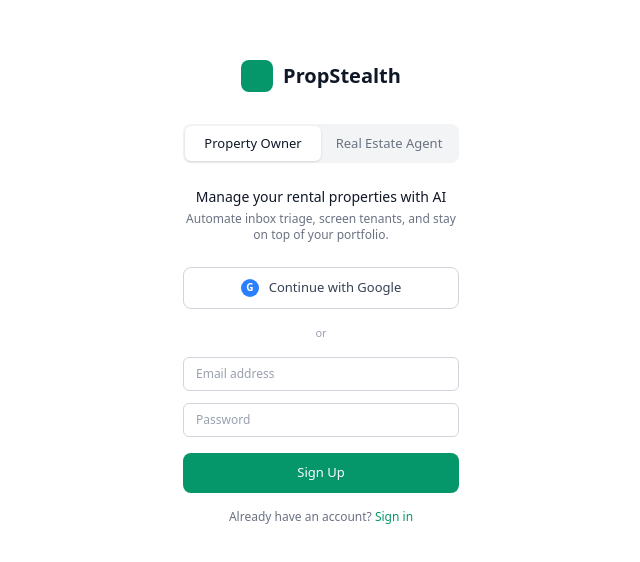
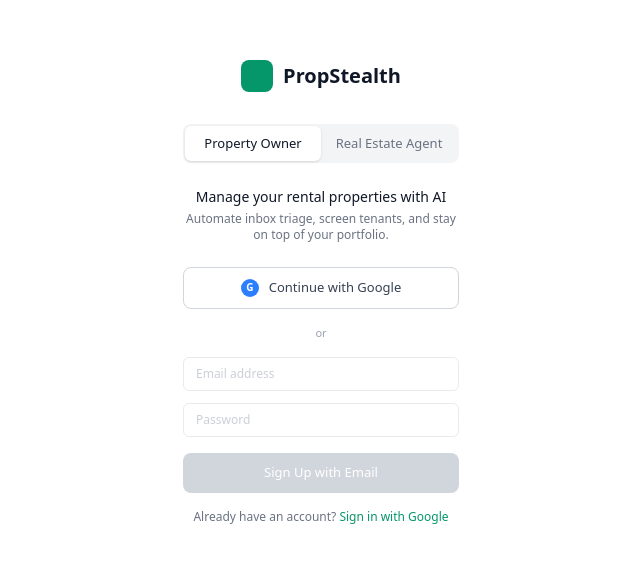
Before and after one commit to ascii27/prop-stealth, a Next.js app in the folder web/: page /login in a window 1280 px wide. Shown: the part 108-670 px from the top of the page, without its empty margins (319-959 px from the left). Built offline with nearby package versions, Linux system fonts and the light colour scheme.

Commit message:
feat: update login page with real Google OAuth link and disabled email fields

```diff
--- a/web/src/app/(auth)/login/page.tsx
+++ b/web/src/app/(auth)/login/page.tsx
@@ -1,7 +1,6 @@
 "use client";
 
-import { useState } from "react";
-import Link from "next/link";
+import { useState, useEffect } from "react";
 
 type Role = "owner" | "agent";
 
@@ -20,7 +19,7 @@
   const [role, setRole] = useState<Role>("owner");
 
   const { headline, sub } = messaging[role];
-  const dashboardHref = role === "owner" ? "/owner" : "/agent";
+  const googleAuthUrl = `/api/auth/google?role=${role}`;
 
   return (
     <div className="min-h-screen bg-white flex items-center justify-center">
@@ -56,48 +55,84 @@
         </div>
 
         {/* Messaging */}
-        <p className="text-sm font-medium text-gray-900 text-center mb-1">{headline}</p>
+        <p className="text-sm font-medium text-gray-900 text-center mb-1">
+          {headline}
+        </p>
         <p className="text-xs text-gray-500 text-center mb-6">{sub}</p>
 
         {/* Google OAuth button */}
-        <button className="w-full border border-gray-300 rounded-lg py-2.5 flex items-center justify-center gap-2.5 mb-4">
+        <a
+          href={googleAuthUrl}
+          className="w-full border border-gray-300 rounded-lg py-2.5 flex items-center justify-center gap-2.5 mb-4 hover:bg-gray-50 transition-colors"
+        >
           <span className="w-[18px] h-[18px] bg-blue-500 rounded-full flex items-center justify-center">
             <span className="text-[10px] font-bold text-white">G</span>
           </span>
-          <span className="text-[13px] font-medium text-gray-700">Continue with Google</span>
-        </button>
+          <span className="text-[13px] font-medium text-gray-700">
+            Continue with Google
+          </span>
+        </a>
 
         {/* Divider */}
         <p className="text-center text-[11px] text-gray-400 mb-4">or</p>
 
-        {/* Email input */}
+        {/* Email — disabled for MVP */}
         <input
           type="email"
           placeholder="Email address"
-          className="w-full border border-gray-300 rounded-md py-2 px-3 text-xs text-gray-900 placeholder:text-gray-400 mb-3"
+          disabled
+          className="w-full border border-gray-300 rounded-md py-2 px-3 text-xs text-gray-900 placeholder:text-gray-400 mb-3 opacity-50 cursor-not-allowed"
         />
 
-        {/* Password input */}
+        {/* Password — disabled for MVP */}
         <input
           type="password"
           placeholder="Password"
-          className="w-full border border-gray-300 rounded-md py-2 px-3 text-xs text-gray-900 placeholder:text-gray-400 mb-4"
+          disabled
+          className="w-full border border-gray-300 rounded-md py-2 px-3 text-xs text-gray-900 placeholder:text-gray-400 mb-4 opacity-50 cursor-not-allowed"
         />
 
-        {/* Sign Up button */}
-        <Link
-          href={dashboardHref}
-          className="block w-full bg-brand text-white py-2.5 rounded-lg text-center text-[13px] font-medium mb-4"
+        {/* Sign Up — disabled for MVP */}
+        <button
+          disabled
+          className="block w-full bg-gray-300 text-white py-2.5 rounded-lg text-center text-[13px] font-medium mb-4 cursor-not-allowed"
         >
-          Sign Up
-        </Link>
+          Sign Up with Email
+        </button>
 
         {/* Sign in link */}
         <p className="text-center text-xs text-gray-500">
           Already have an account?{" "}
-          <span className="text-brand">Sign in</span>
+          <a href={googleAuthUrl} className="text-brand hover:underline">
+            Sign in with Google
+          </a>
         </p>
+
+        <ErrorMessage />
       </div>
     </div>
   );
 }
+
+function ErrorMessage() {
+  const [error, setError] = useState<string | null>(null);
+
+  useEffect(() => {
+    const params = new URLSearchParams(window.location.search);
+    setError(params.get("error"));
+  }, []);
+
+  if (!error) return null;
+
+  const messages: Record<string, string> = {
+    auth_failed: "Google sign-in failed. Please try again.",
+    invalid_state: "Something went wrong. Please try again.",
+    server_error: "Server error. Please try again later.",
+  };
+
+  return (
+    <p className="text-center text-xs text-red-500 mt-4">
+      {messages[error] || "An error occurred. Please try again."}
+    </p>
+  );
+}
```
